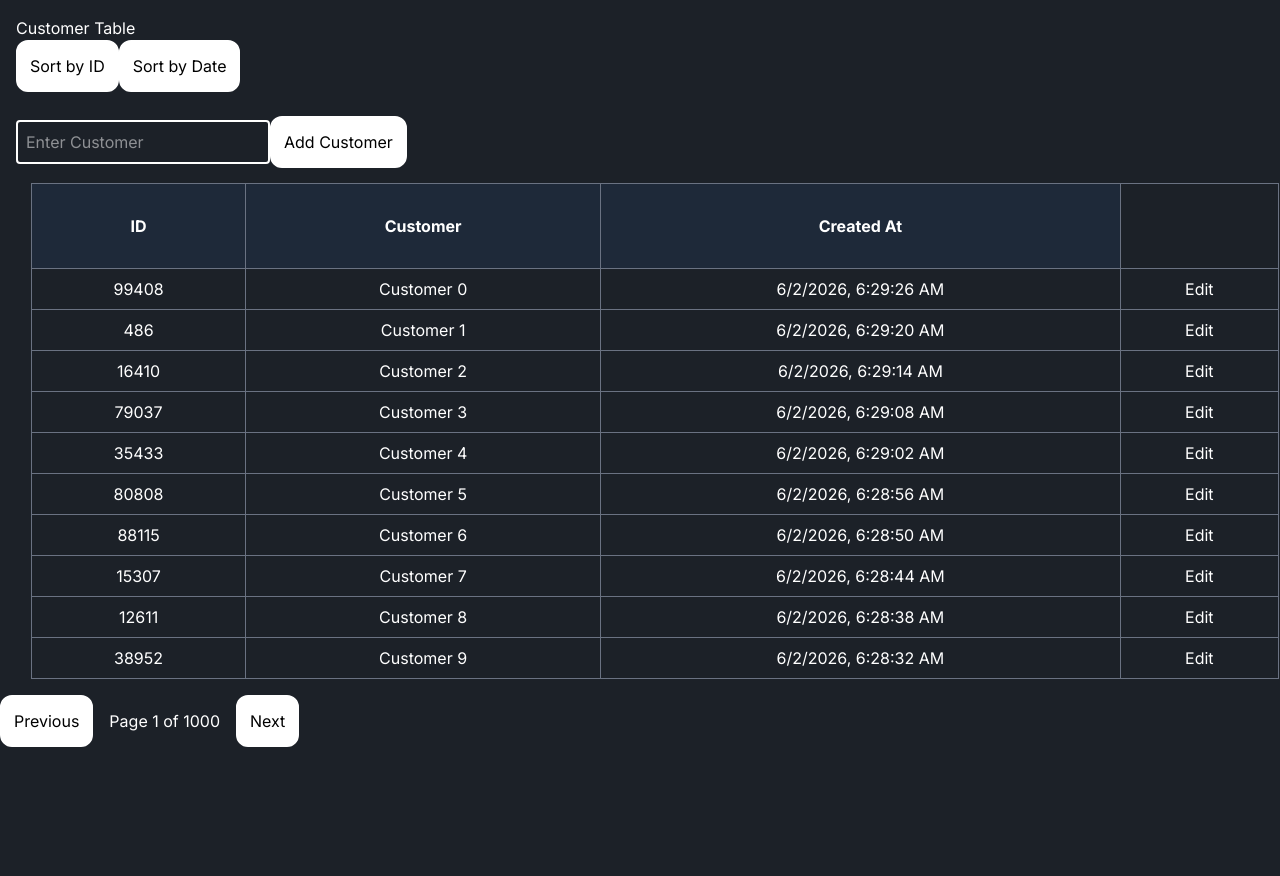
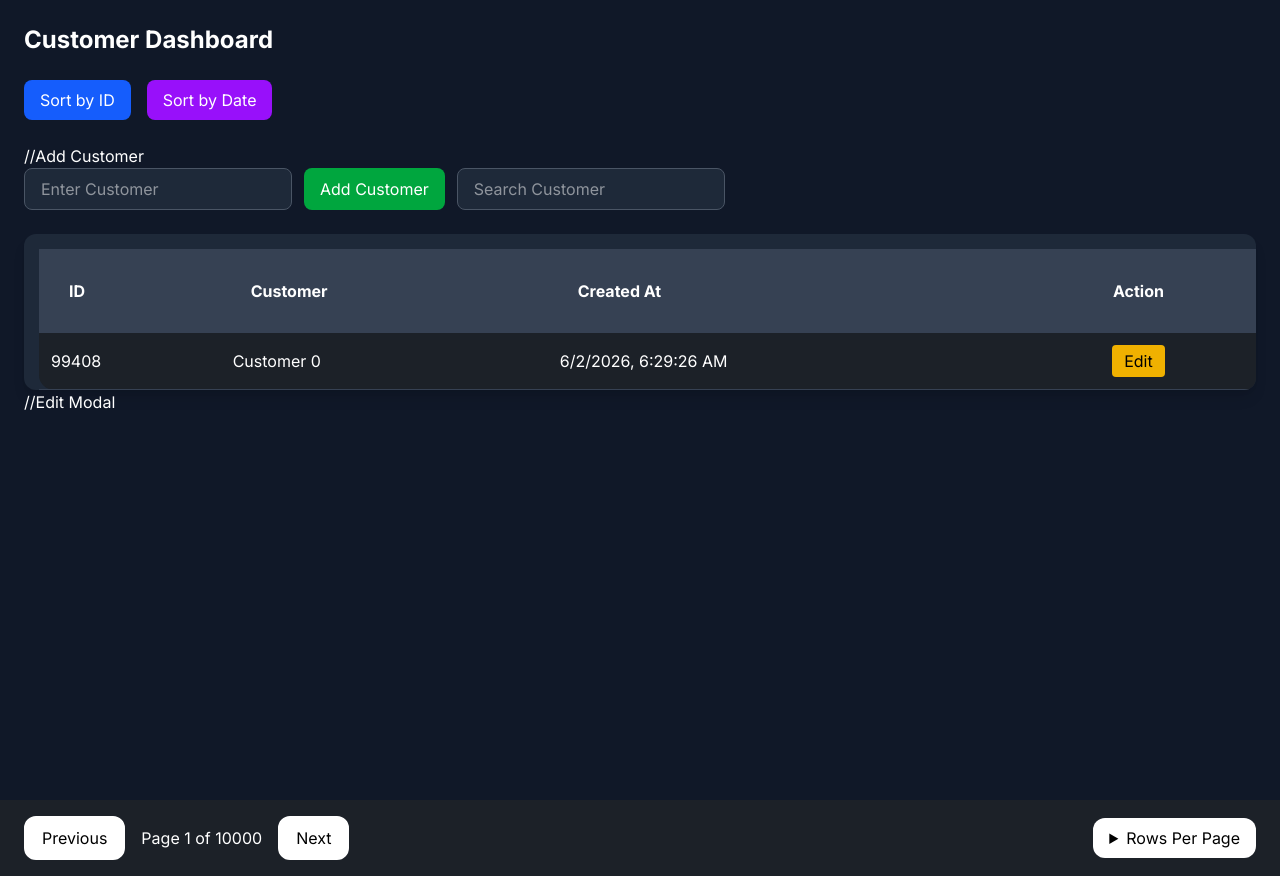
Before and after one commit to Sakthi74/Quantic-DMS-Assignment, a React (Vite) app: page /content in a window 1280 px wide. Before the commit the page ends 800 px from the top, so only its background shows below. Built offline with nearby package versions, Linux system fonts and the light colour scheme.

Commit message:
local storage and rows perpage updated

```diff
--- a/src/Components/DataFiltertask.tsx
+++ b/src/Components/DataFiltertask.tsx
@@ -9,6 +9,8 @@ const DataFiltertask = ({
   addRecord,
   setCurrentPage,
   updatebyId,
+  setsearchCustomer,
+  searchCustomer,
 }: any) => {
   const [openinput, setopeninput] = useState<boolean>(false);
   const [updatedName, setupdatedName] = useState<string>("");
@@ -19,15 +21,17 @@ const DataFiltertask = ({
   }
 
   return (
-    <div className="text-white p-4">
-      <h2>Customer Table</h2>
-
+    <div className="min-h-screen bg-gray-900 text-white p-6">
+      {/* Header */}
+      <h2 className="text-2xl font-bold mb-6">Customer Dashboard</h2>
+      {/* Controls */}
+      <div className="flex gap-4 mb-6 flex-wrap">
         <button
           onClick={() => {
             setSortBy("id");
             setCurrentPage(1);
           }}
-        className="bg-white text-black hover:bg-black cursor-pointer hover:text-white border-2 border-white rounded-xl p-3"
+          className="px-4 py-2 rounded-lg bg-blue-600 hover:bg-blue-700 transition"
         >
           Sort by ID
         </button>
@@ -37,34 +41,45 @@ const DataFiltertask = ({
             setSortBy("date");
             setCurrentPage(1);
           }}
-        className="bg-white text-black hover:bg-black cursor-pointer hover:text-white border-2 border-white rounded-xl p-3"
+          className="px-4 py-2 rounded-lg bg-purple-600 hover:bg-purple-700 transition"
         >
           Sort by Date
         </button>
-
-      <br />
-      <br />
-
+      </div>
+      //Add Customer
+      <div className="flex gap-3 mb-6">
         <input
           value={customerName}
           onChange={(e) => setCustomerName(e.target.value)}
           placeholder="Enter Customer"
-        className="border-2 border-white p-2 rounded"
+          className="px-4 py-2 rounded-lg bg-gray-800 border border-gray-600 focus:outline-none focus:ring-2 focus:ring-blue-500"
         />
 
         <button
           onClick={addRecord}
-        className="bg-white text-black hover:bg-black cursor-pointer hover:text-white border-2 border-white rounded-xl p-3"
+          className="px-4 py-2 rounded-lg bg-green-600 hover:bg-green-700 transition"
         >
           Add Customer
         </button>
-
-      <table className="w-full border-collapse border border-gray-500 mt-6">
-        <thead>
-          <tr className="bg-gray-800 text-white">
-            <th className="border border-gray-500 px-4 py-2">ID</th>
-            <th className="border border-gray-500 px-4 py-2">Customer</th>
-            <th className="border border-gray-500 px-4 py-2">Created At</th>
+        <input
+          value={searchCustomer}
+          onChange={(e) => {
+            setsearchCustomer(e.target.value);
+            setCurrentPage(1);
+          }}
+          placeholder="Search Customer"
+          className="px-4 py-2 rounded-lg bg-gray-800 border border-gray-600 focus:outline-none focus:ring-2 focus:ring-blue-500"
+        />
+      </div>
+      {/* Table Card */}
+      <div className="bg-gray-800 rounded-xl shadow-lg overflow-hidden">
+        <table className="w-full text-left">
+          <thead className="bg-gray-700">
+            <tr>
+              <th className="p-3">ID</th>
+              <th className="p-3">Customer</th>
+              <th className="p-3">Created At</th>
+              <th className="p-3 text-center">Action</th>
             </tr>
           </thead>
 
@@ -72,43 +87,64 @@ const DataFiltertask = ({
             {paginatedRecords.map((item: any) => (
               <tr
                 key={item.id}
-              className="text-center hover:bg-gray-700 transition-colors"
+                className="border-b border-gray-700 hover:bg-gray-700 transition"
               >
-              <td className="border border-gray-500 px-4 py-2">{item.id}</td>
-
-              <td className="border border-gray-500 px-4 py-2">
-                {item.customer}
+                <td className="p-3">{item.id}</td>
+                <td className="p-3">{item.customer}</td>
+                <td className="p-3">
+                  {new Date(item.Created_At).toLocaleString()}
                 </td>
 
-              <td className="border border-gray-500 px-4 py-2">
-                {new Date(item.Created_At).toLocaleString()}
-              </td>
-              <td
-                className="border border-gray-500 px-4 py-2"
+                <td className="p-3 text-center">
+                  <button
                     onClick={() => {
                       setselectedId(item.id);
                       setopeninput(true);
                     }}
+                    className="px-3 py-1 rounded bg-yellow-500 hover:bg-yellow-600 text-black transition"
                   >
                     Edit
+                  </button>
                 </td>
               </tr>
             ))}
           </tbody>
         </table>
+      </div>
+      //Edit Modal
       {openinput && (
-        <div>
+        <div className="fixed inset-0 bg-black/60 flex items-center justify-center">
+          <div className="bg-gray-800 p-6 rounded-xl shadow-xl w-[300px]">
+            <h3 className="text-lg font-semibold mb-4">Edit Customer</h3>
+
             <input
               type="text"
-            placeholder="enter new name"
+              placeholder="Enter new name"
               value={updatedName}
-            onChange={(e) => {
-              setupdatedName(e.target.value);
+              onChange={(e) => setupdatedName(e.target.value)}
+              className="w-full px-3 py-2 rounded bg-gray-700 border border-gray-600 mb-4 focus:outline-none focus:ring-2 focus:ring-blue-500"
+            />
+
+            <div className="flex justify-end gap-2">
+              <button
+                onClick={() => setopeninput(false)}
+                className="px-3 py-2 rounded bg-gray-600 hover:bg-gray-500"
+              >
+                Cancel
+              </button>
+
+              <button
+                onClick={() => {
+                  updatebyId(selectedId, updatedName);
+                  setopeninput(false);
+                  setupdatedName("");
                 }}
-          />{" "}
-          <button onClick={() => updatebyId(selectedId, updatedName)}>
-            save
-          </button>{" "}
+                className="px-3 py-2 rounded bg-green-600 hover:bg-green-700"
+              >
+                Save
+              </button>
+            </div>
+          </div>
         </div>
       )}
     </div>
--- a/src/Components/Genraterecord.ts
+++ b/src/Components/Genraterecord.ts
@@ -11,7 +11,7 @@ export type RecordType = {
 const set = new Set();
 
 //FUNCTION TO CREATE UNIQUE ID
-function uniqueId(): number {
+export function uniqueId(): number {
   let id: number;
   do {
     id = Math.floor(Math.random() * 100000) + 1;
--- a/src/Components/Pagination.tsx
+++ b/src/Components/Pagination.tsx
@@ -1,27 +1,72 @@
 import React from "react";
 
-const Pagination = ({ currentPage, totalPages, setCurrentPage }: any) => {
+const Pagination = ({
+  currentPage,
+  totalPages,
+  setCurrentPage,
+  setrowsperPage,
+}: any) => {
   return (
-    <div>
+    <div className="flex items-center justify-between px-6 py-4">
+      {/* Left Side - Pagination */}
+      <div className="flex items-center gap-4">
         <button
-        onClick={() => setCurrentPage((prev: number) => Math.max(prev - 1, 1))}
-        className="bg-white text-black hover:bg-black cursor-pointer hover:text-white border-2 border-white rounded-xl p-3"
+          onClick={() =>
+            setCurrentPage((prev: number) => Math.max(prev - 1, 1))
+          }
+          className="bg-white text-black hover:bg-black hover:text-white border-2 border-white rounded-xl px-4 py-2"
         >
           Previous
         </button>
 
-      <span className="text-white p-4">
+        <span className="text-white">
           Page {currentPage} of {totalPages}
         </span>
 
         <button
-        className="bg-white text-black hover:bg-black cursor-pointer hover:text-white border-2 border-white rounded-xl p-3"
           onClick={() =>
             setCurrentPage((prev: number) => Math.min(prev + 1, totalPages))
           }
+          className="bg-white text-black hover:bg-black hover:text-white border-2 border-white rounded-xl px-4 py-2"
         >
           Next
         </button>
+      </div>
+
+      {/* Right Side - Rows Per Page */}
+      <details className="bg-white text-black rounded-xl px-4 py-2 cursor-pointer">
+        <summary>Rows Per Page</summary>
+
+        <div className="mt-2 flex flex-col gap-1 justify-center items-center">
+          <h1
+            className="cursor-pointer hover:text-blue-600 border-b-2 w-full border-b-black"
+            onClick={() => setrowsperPage(10)}
+          >
+            10
+          </h1>
+
+          <h1
+            className="cursor-pointer hover:text-blue-600 border-b-2 w-full border-b-black"
+            onClick={() => setrowsperPage(20)}
+          >
+            20
+          </h1>
+
+          <h1
+            className="cursor-pointer hover:text-blue-600 border-b-2 w-full border-b-black"
+            onClick={() => setrowsperPage(50)}
+          >
+            50
+          </h1>
+
+          <h1
+            className="cursor-pointer hover:text-blue-600 border-b-2 w-full border-b-black"
+            onClick={() => setrowsperPage(100)}
+          >
+            100
+          </h1>
+        </div>
+      </details>
     </div>
   );
 };
--- a/src/Pages/TaskMainPage.tsx
+++ b/src/Pages/TaskMainPage.tsx
@@ -1,18 +1,29 @@
-import React, { useMemo, useState } from "react";
+import React, { useEffect, useMemo, useState } from "react";
 import DataFiltertask from "../Components/DataFiltertask";
 import Pagination from "../Components/Pagination";
 
-import { genrateRecords } from "../Components/Genraterecord";
+import { genrateRecords, uniqueId } from "../Components/Genraterecord";
 
 const TaskMainPage = () => {
   const [sortBy, setSortBy] = useState<"" | "id" | "date">("");
   const [customerName, setCustomerName] = useState<string>("");
-  const [newName, setnewName] = useState<string>("");
   const [currentPage, setCurrentPage] = useState<number>(1);
+  const [rowsperPage, setrowsperPage] = useState<number>(1);
+  const [searchCustomer, setsearchCustomer] = useState<string>("");
 
-  const [records, setRecords] = useState<RecordType[]>(() =>
-    genrateRecords(10000),
-  );
+  const [records, setRecords] = useState<RecordType[]>(() => {
+    const storedData: Array = localStorage.getItem("recordData");
+    if (storedData) {
+      return JSON.parse(storedData);
+    }
+
+    return genrateRecords(10000);
+  });
+
+  //local storage
+  useEffect(() => {
+    localStorage.setItem("recordData", JSON.stringify(records));
+  }, [records]);
 
   //sorting logic
   const sortedRecords = useMemo(() => {
@@ -40,16 +51,25 @@ const TaskMainPage = () => {
     setRecords(Updated_data);
   }
 
+  const rowsPerPage = rowsperPage;
+  //filter logic
+  const filteredRecords = useMemo(() => {
+    return sortedRecords.filter((user) =>
+      user.customer.toLowerCase().includes(searchCustomer.toLowerCase()),
+    );
+  }, [sortedRecords, searchCustomer]);
+  console.log(searchCustomer);
+  console.log(filteredRecords.length);
+
   //pagination
-  const rowsPerPage = 10;
-  const totalPages = Math.ceil(sortedRecords.length / rowsPerPage);
+  const totalPages = Math.ceil(filteredRecords.length / rowsPerPage);
 
   const paginatedRecords = useMemo(() => {
     const startIndex = (currentPage - 1) * rowsPerPage;
     const endIndex = startIndex + rowsPerPage;
 
-    return sortedRecords.slice(startIndex, endIndex);
-  }, [sortedRecords, currentPage, rowsPerPage]);
+    return filteredRecords.slice(startIndex, endIndex);
+  }, [filteredRecords, currentPage, rowsPerPage]);
 
   //adding new records
   function addRecord() {
@@ -58,7 +78,7 @@ const TaskMainPage = () => {
     setRecords((prev) => [
       ...prev,
       {
-        id: uniqueRandomId(),
+        id: uniqueId(),
         customer: customerName,
         Created_At: Date.now(),
       },
@@ -78,12 +98,15 @@ const TaskMainPage = () => {
         addRecord={addRecord}
         setCurrentPage={setCurrentPage}
         updatebyId={updatebyId}
+        searchCustomer={searchCustomer}
+        setsearchCustomer={setsearchCustomer}
       />
 
       <Pagination
         currentPage={currentPage}
         totalPages={totalPages}
         setCurrentPage={setCurrentPage}
+        setrowsperPage={setrowsperPage}
       />
     </>
   );
```
Lines whose indentation alone changed are shown as unchanged.
